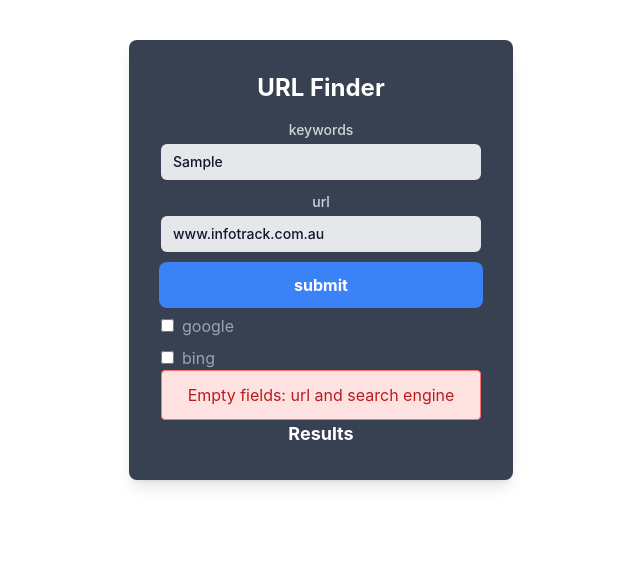
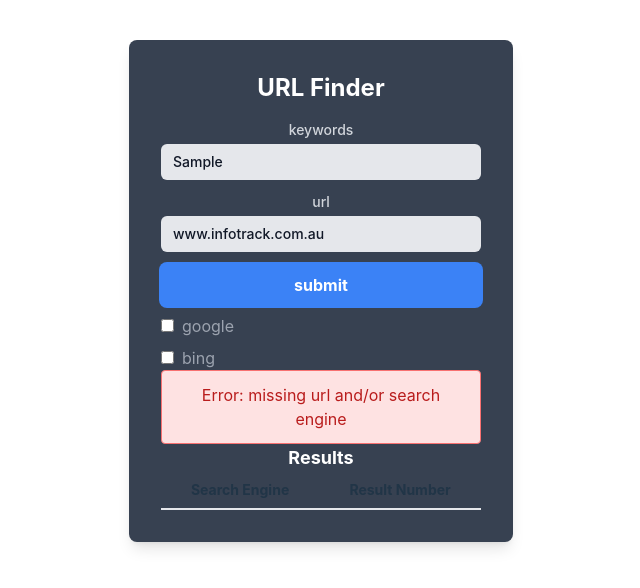
Before and after one commit to chaneetsk/url-finder, a React (Vite) app: page / in a window 1280 px wide. Both pictures are taken after typing "Sample" into the empty fields and a click on the button "submit". Shown: the top 588 px of the page, without its empty margins (319-959 px from the left). Built offline with nearby package versions, Linux system fonts and the light colour scheme.

Commit message:
result pane component

```diff
--- /dev/null
+++ b/src/components/ResultPane/ResultPane.tsx
@@ -0,0 +1,40 @@
+export type ResultTypes = Record<string, string[]>[]
+
+type ResultPaneTypes = {
+    results: ResultTypes
+}
+
+const ResultPane = ({results}:ResultPaneTypes) => {
+  return (
+    <>
+      <section>
+        <p className="text-lg font-bold text-white">Results</p>
+        <table className="min-w-full">
+          <thead>
+            <tr>
+              <th className="py-2 px-4 border-b-2 border-gray-200 text-sm">Search Engine</th>
+              <th className="py-2 px-4 border-b-2 border-gray-200 text-sm">Result Number</th>
+            </tr>
+          </thead>
+          <tbody>
+            {
+              results?.map((result) => {
+                for(const [key, value] of Object.entries(result)) {
+                  return (
+                    <tr key={key}>
+                      <td>{key}</td>
+                      <td>{value.flat()}</td>
+                    </tr>
+                  )
+                }
+              })
+
+            }
+          </tbody>
+        </table>
+      </section>
+    </>
+  )
+}
+
+export default ResultPane
--- a/src/components/SearchForm/SearchForm.tsx
+++ b/src/components/SearchForm/SearchForm.tsx
@@ -87,7 +87,7 @@ const SearchForm = ({ onSubmit, searchEngine }: SearchFormTypes) => {
         {
           showErr &&
             <div className="bg-red-100 border border-red-400 text-red-700 px-4 py-3 rounded relative">
-              <p>Empty fields: url and search engine</p>
+              <p>Error: missing url and/or search engine</p>
             </div>
         }
       </form>
--- a/src/home/Home.tsx
+++ b/src/home/Home.tsx
@@ -4,16 +4,17 @@ import { FormDataTypes } from "../components/SearchForm/SearchForm"
 import SearchForm from "../components/SearchForm/SearchForm"
 import { searchEngineUrls } from "../data/searchEngineUrls"
 import { useFetchResults } from "./useFetchResults"
+import ResultPane, { ResultTypes } from "../components/ResultPane/ResultPane"
 
 const Home = () => {
   const [urls] = useState(searchEngineUrls)
-  const [results, setResults] = useState<Record<string, string[]>[]>([])
+  const [results, setResults] = useState<ResultTypes>([])
 
   const { fetchData } = useFetchResults(urls);
 
   const onSubmit = async (formValue: FormDataTypes) => {
     const data = await fetchData({ keywords: formValue.keywords, urlToFind: formValue.url, searchEngine: formValue.searchEngine })
-    setResults(data as Record<string, string[]>[])
+    setResults(data as ResultTypes)
   }
 
   return (
@@ -23,20 +24,9 @@ const Home = () => {
         onSubmit={onSubmit}
         searchEngine={Object.keys(urls)}
       />
-      <section>
-        <p className="text-lg font-bold text-white">Results</p>
-        {
-          results.map((result) => {
-            for(const [key, value] of Object.entries(result)) {
-              return (
-                <p key={key}>
-                  <span>{key}</span>: <span>{value.flat()}</span>
-                </p>
-              )
-            }
-          })
-        }
-      </section>
+      <ResultPane
+        results={results}
+      />
     </>
   )
 }
```
